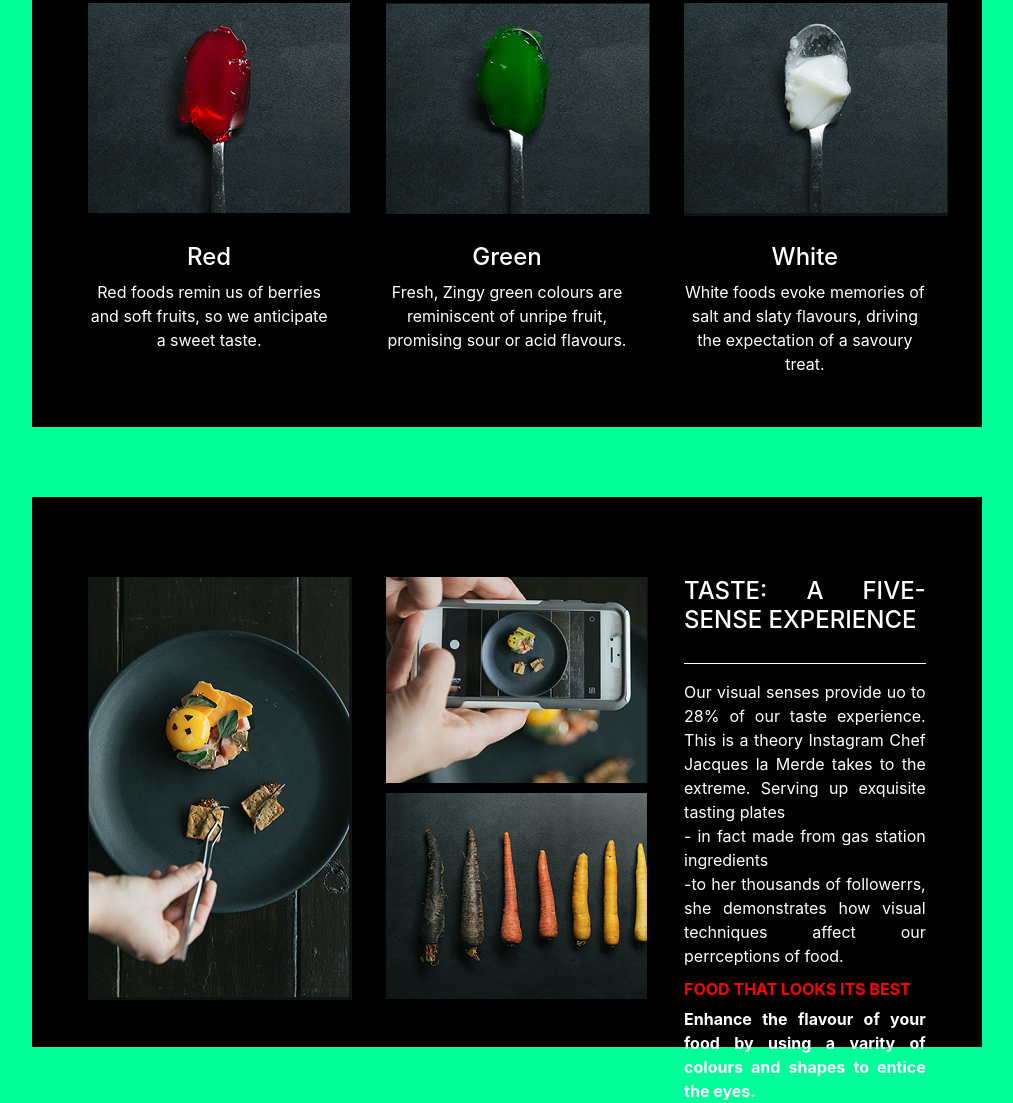
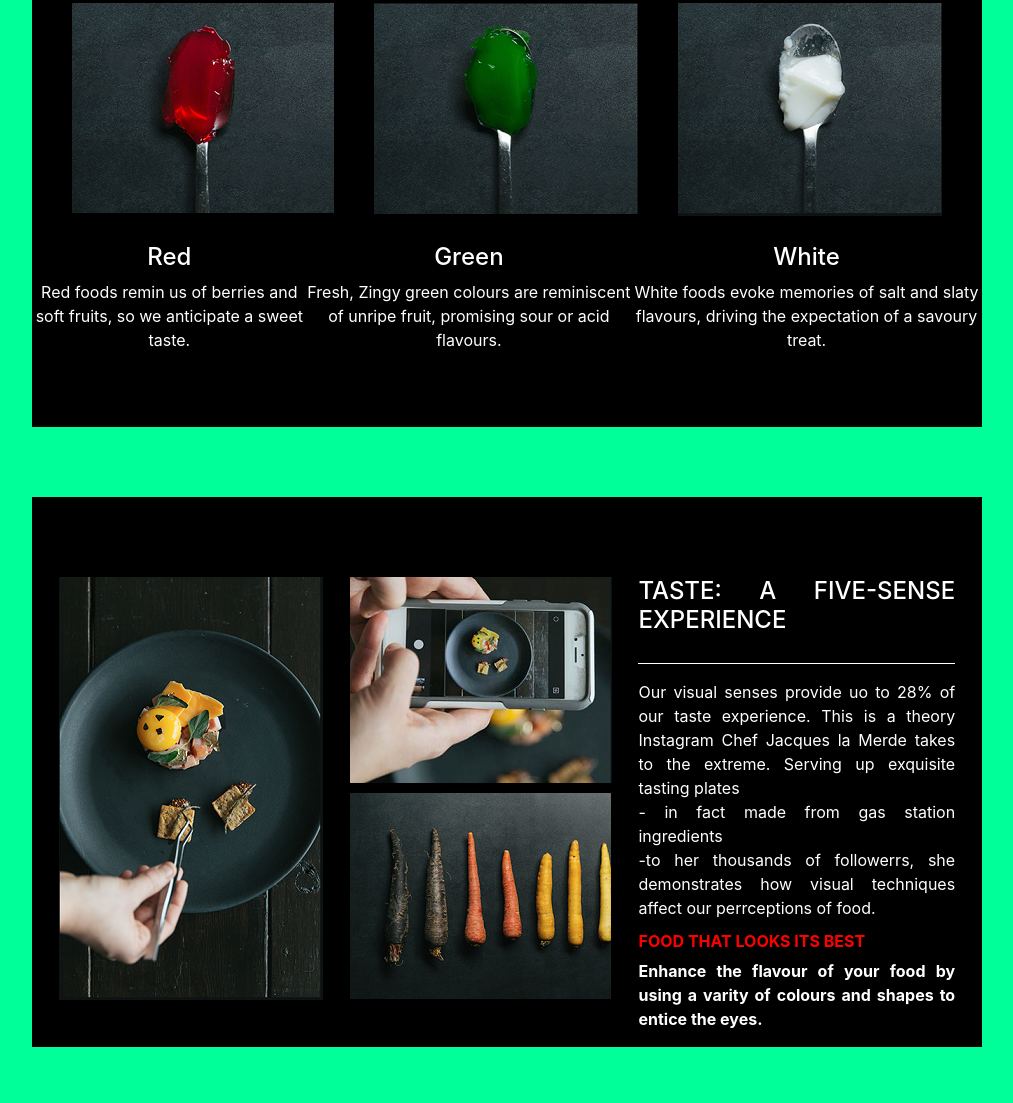
Before and after one commit to bhuvanatn/Foodie, a website: page src/index.html in a window 1280 px wide. Shown: the part 148-1251 px from the top of the page, without its empty margins (133-1146 px from the left). After the commit the page ends 1220 px from the top, so only its background shows below. Drawn offline with Linux system fonts and the light colour scheme.

Commit message:
shapes css code

```diff
--- a/src/index.html
+++ b/src/index.html
@@ -21,7 +21,7 @@
                     <span class="textborder">Taste the colours</span>
                 </h2>
             </div>
-            <div class="part">
+            <div class="part divCol1">
                 <div>
                     <img src="images/red_spoon.png" alt="">
                 </div>
@@ -32,7 +32,7 @@
                     <img src="images/white_spoon.png" alt="">
                 </div>
             </div>
-            <div class="part">
+            <div class="part divCol1">
                 <div>
                     <h4>Red</h4>Red foods remin us of berries and soft fruits, so we anticipate a sweet taste.</div>
                 <div>
@@ -59,7 +59,7 @@
                         <img src="images/shapes3.png" alt="">
                     </div>
                 </div>
-                <div class="part2text">
+                <div class="divCol2">
                     <div class="textborder">
                         <h4>Taste: a five-sense Experience</h4>
                     </div>
--- a/src/less/style.less
+++ b/src/less/style.less
@@ -40,14 +40,13 @@ section {
     height: 275px;
     display: flex;
     justify-content: space-evenly;
-    div {
+    .divCol1 {
       width: @width / 3 - 75px;
     }
     .part2 {
       padding: 50px 10px 50px 10px;
     }
-  }
-  .part2text {
+    .divCol2 {
       text-align: justify;
       width: @width / 3;
     }
@@ -57,3 +56,4 @@ section {
       margin-top: 12px;
     }
   }
+}
```
Also changed, not shown: src/css/style.css. Lines whose indentation alone changed are shown as unchanged.
